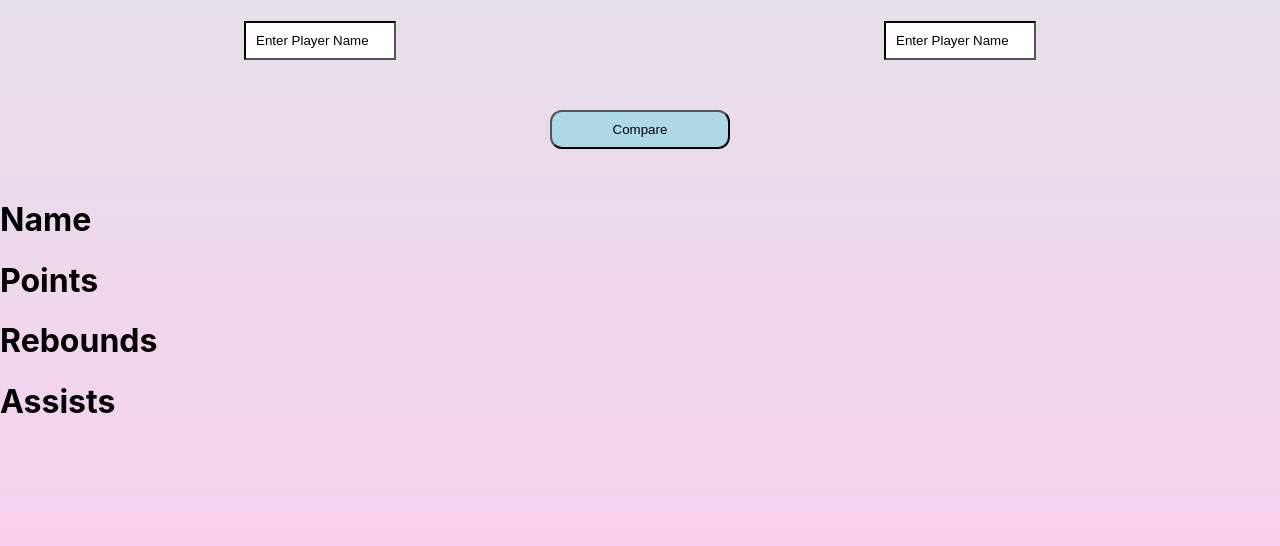
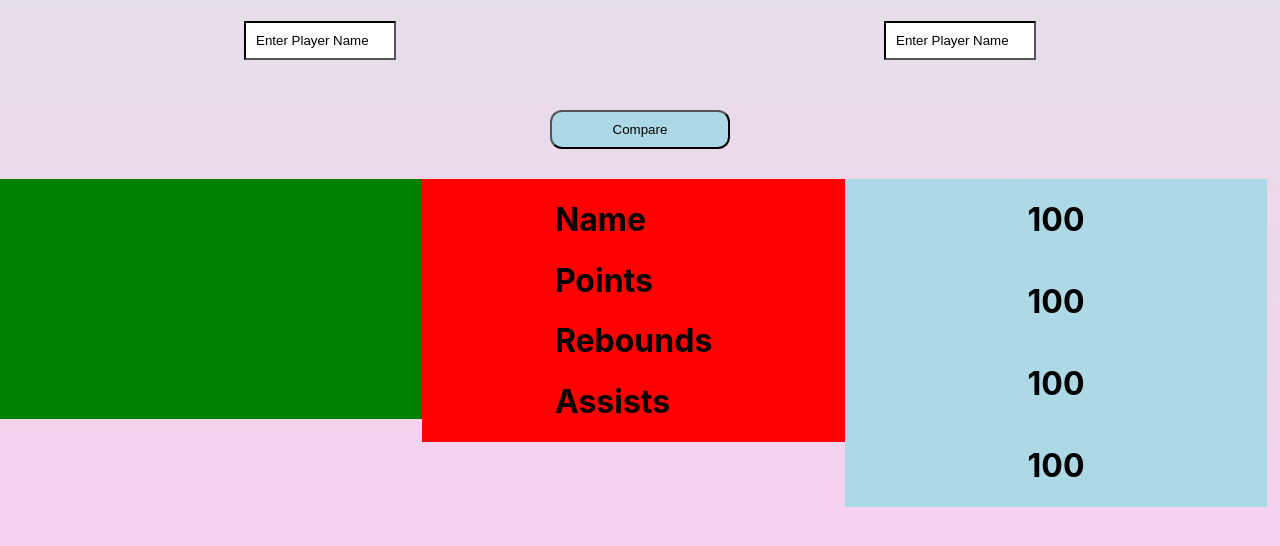
Before and after one commit to kevinho1221/NBA-Stats-React-App, a React (Create React App) app: page / in a window 1280 px wide. Shown: the top 546 px of the page. Built offline with nearby package versions, Linux system fonts and the light colour scheme; no server answers.

Commit message:
Added category name and p2stat divs and styled them to line up horizontally

```diff
--- a/src/App.css
+++ b/src/App.css
@@ -47,3 +47,36 @@
   padding: 10px 20px;
   border-radius: 12px;
 }
+
+.p1-stats {
+  width: 33%;
+  background-color: green;
+  display: flex;
+  min-height: 30vh;
+  align-items: center;
+  justify-content: center;
+  float: left;
+  flex-direction: column;
+}
+
+.categories {
+  background-color: red;
+  width: 33%;
+  display: flex;
+  min-height: 30vh;
+  align-items: center;
+  justify-content: center;
+  float: left;
+  flex-direction: column;
+}
+
+.p2-stats {
+  background-color: lightblue;
+  width: 33%;
+  display: flex;
+  min-height: 30vh;
+  align-items: center;
+  justify-content: center;
+  float: left;
+  flex-direction: column;
+}
--- a/src/App.js
+++ b/src/App.js
@@ -8,6 +8,9 @@ const App = () => {
   }, []);
 
   const [p1stats, setP1stats] = useState([]);
+  const [categories] = [
+    { player_id: "Name", pts: "Points", reb: "Rebounds", ast: "Assists" }
+  ];
 
   const getStats = async () => {
     //uses backticks in the line below
@@ -33,14 +36,17 @@ const App = () => {
         <input className="p2-searchbar" value="Enter Player Name"></input>
       </form>
       <button className="compare-button">Compare</button>
-      <div className="categories">
-        <h1>Name</h1>
-        <h1>Points</h1>
-        <h1>Rebounds</h1>
-        <h1>Assists</h1>
-      </div>
       <div className="p1-stats">
         <Player stats={p1stats}></Player>
+      </div>
+      <div className="categories">
+        <Player stats={categories}></Player>
+      </div>
+      <div className="p2-stats">
+        <h1>100</h1>
+        <h1>100</h1>
+        <h1>100</h1>
+        <h1>100</h1>
       </div>
     </div>
   );
```
